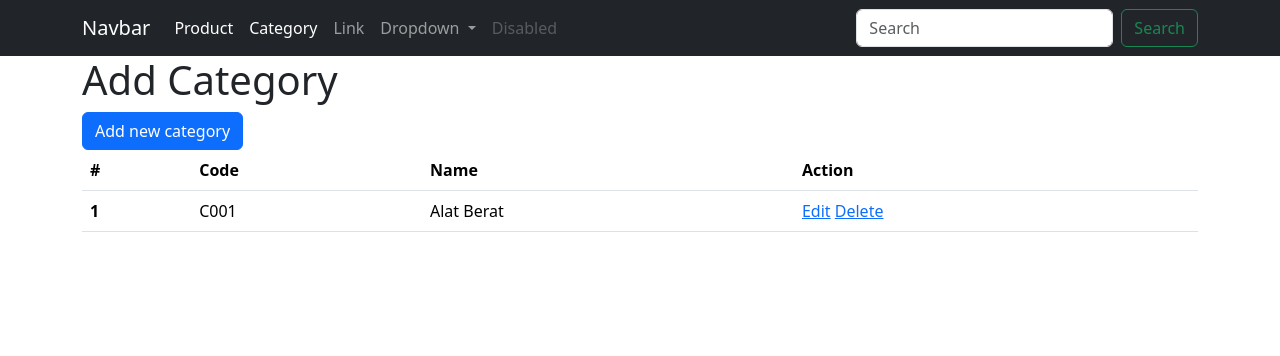
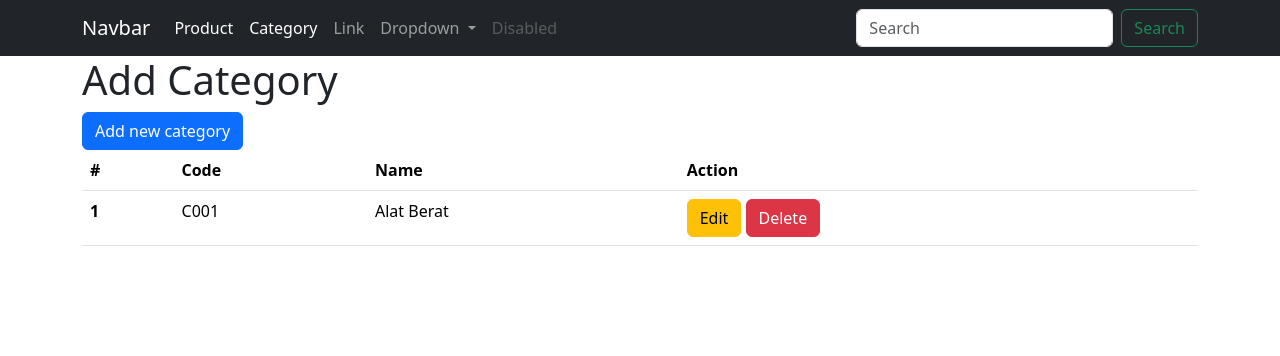
Before and after one commit to aronipurwanto/training-django, a Django app: page /pos/category/ in a window 1280 px wide. Shown: the top 356 px of the page. Run offline with Django 5.2, Linux system fonts and the light colour scheme; data comes from the database, SQL or seed files in the repository.

Commit message:
feat: update crud category

```diff
--- a/09_pos_crud/templates/category_list.html
+++ b/09_pos_crud/templates/category_list.html
@@ -21,8 +21,8 @@
                 <td>{{ c.code }}</td>
                 <td>{{ c.name }}</td>
                 <td>
-                    <a href="{% url 'category_edit' c.id %}">Edit</a>
-                    <a href="{% url 'category_delete' c.id %}">Delete</a>
+                    <a href="{% url 'category_edit' c.id %}" class="btn btn-warning btn-xs">Edit</a>
+                    <a href="{% url 'category_delete' c.id %}" class="btn btn-danger btn-xs">Delete</a>
                 </td>
             </tr>
         {% endfor %}
```
